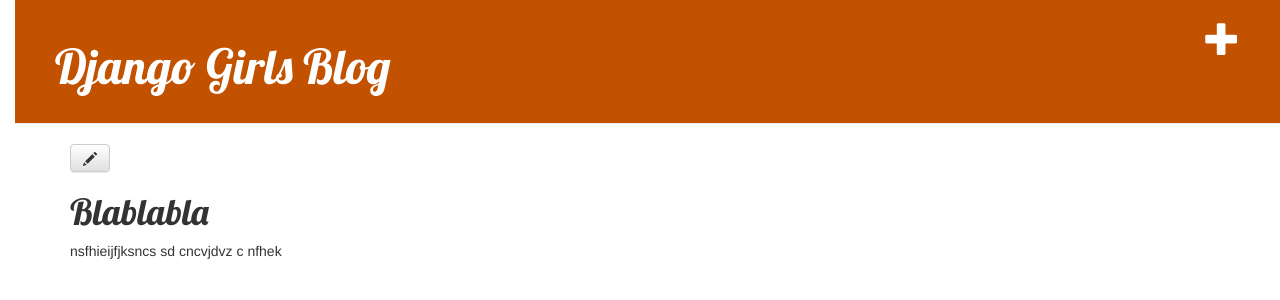
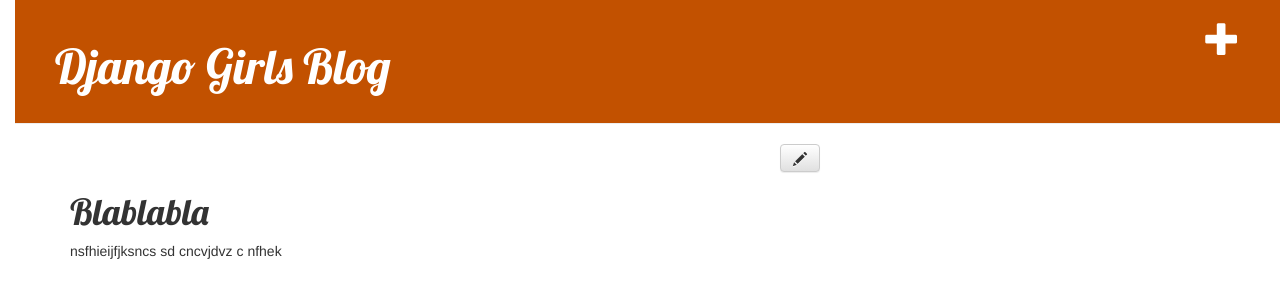
Before and after one commit to alapuzio/my-first-blog, a Django app: page /post/1/ in a window 1280 px wide. Shown: the top 300 px of the page. Run offline with Django 3.2, Linux system fonts and the light colour scheme; a user stored in the database is signed in; data comes from the database, SQL or seed files in the repository; some libraries are stand-ins or nearby versions.

Commit message:
last change

```diff
--- a/blog/templates/blog/post_detail.html
+++ b/blog/templates/blog/post_detail.html
@@ -7,8 +7,12 @@
                 {{ post.published_date }}
             </div>
         {% endif %}
+
         {% if user.is_authenticated %}
+        <div class="text-right">
             <a class="btn btn-default" href="{% url 'post_edit' pk=post.pk %}"><span class="glyphicon glyphicon-pencil"></span></a>
+        </div>
+
         {% endif %}
         <h1>{{ post.title }}</h1>
         <p>{{ post.text|linebreaksbr }}</p>
```
